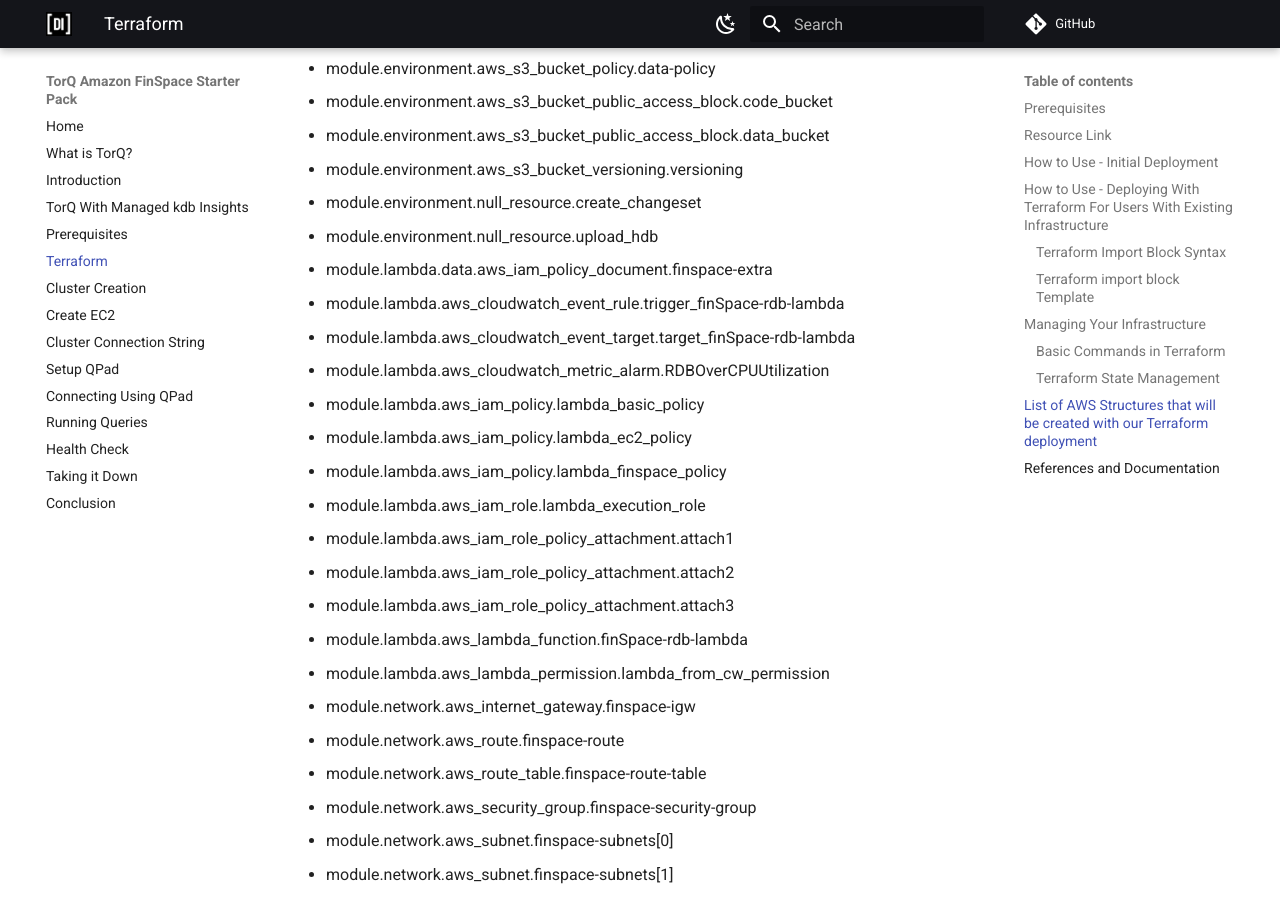
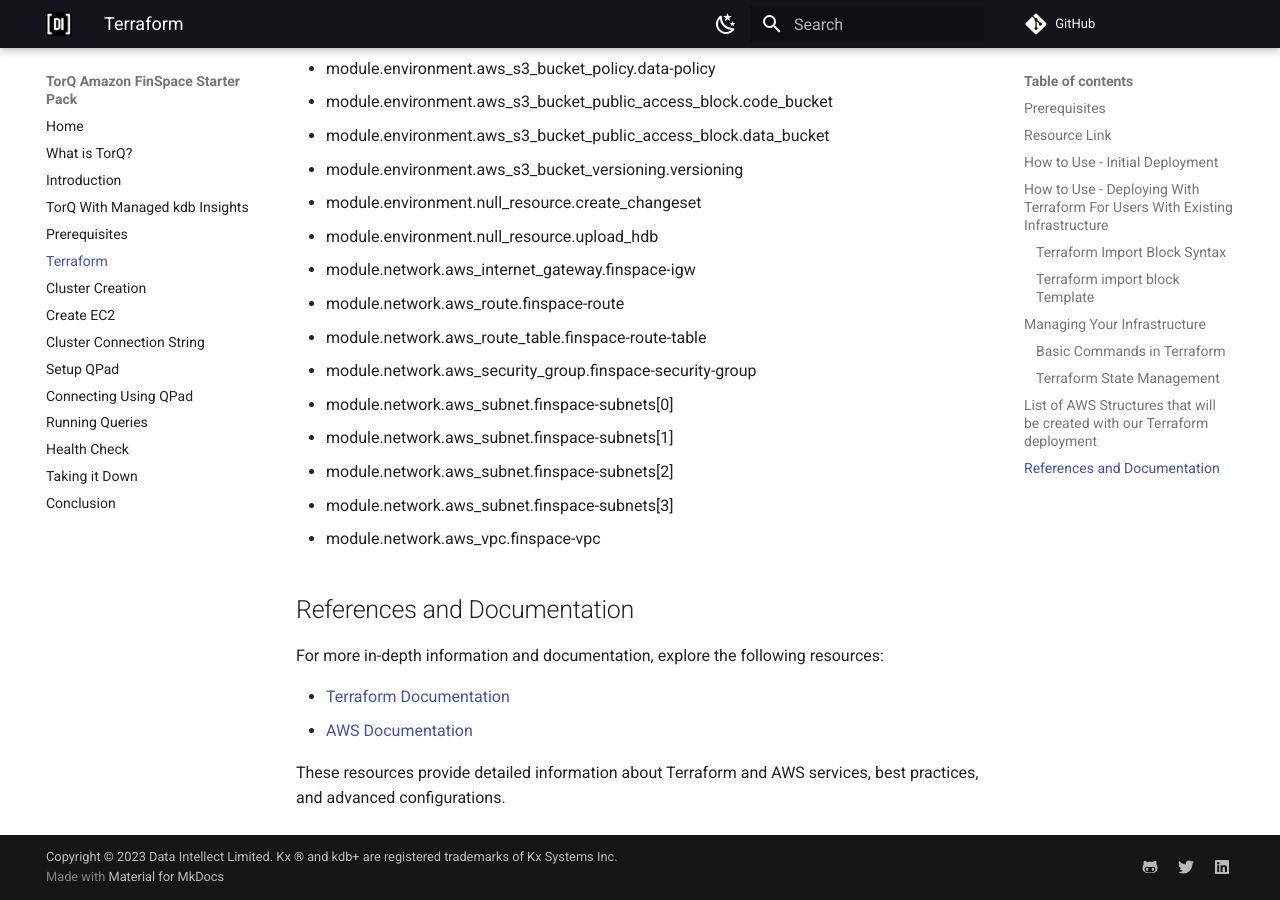
Before and after one commit to DataIntellectTech/TorQ-Amazon-FinSpace-Starter-Pack, an MkDocs documentation site: the page built from docs/05-terraform.md, in a window 1280 px wide and 900 px high, scrolled down 5716 px. Built offline with MkDocs 1.6.1 and Material for MkDocs 9.7.7, drawn with Linux system fonts in a browser that asks for light colours; comment, search, counter and statistics services are not loaded.

Commit message:
remove lambda resources from reference

```diff
--- a/docs/05-terraform.md
+++ b/docs/05-terraform.md
@@ -131,19 +131,6 @@
 * module.environment.aws_s3_bucket_versioning.versioning
 * module.environment.null_resource.create_changeset
 * module.environment.null_resource.upload_hdb
-* module.lambda.data.aws_iam_policy_document.finspace-extra
-* module.lambda.aws_cloudwatch_event_rule.trigger_finSpace-rdb-lambda
-* module.lambda.aws_cloudwatch_event_target.target_finSpace-rdb-lambda
-* module.lambda.aws_cloudwatch_metric_alarm.RDBOverCPUUtilization
-* module.lambda.aws_iam_policy.lambda_basic_policy
-* module.lambda.aws_iam_policy.lambda_ec2_policy
-* module.lambda.aws_iam_policy.lambda_finspace_policy
-* module.lambda.aws_iam_role.lambda_execution_role
-* module.lambda.aws_iam_role_policy_attachment.attach1
-* module.lambda.aws_iam_role_policy_attachment.attach2
-* module.lambda.aws_iam_role_policy_attachment.attach3
-* module.lambda.aws_lambda_function.finSpace-rdb-lambda
-* module.lambda.aws_lambda_permission.lambda_from_cw_permission
 * module.network.aws_internet_gateway.finspace-igw
 * module.network.aws_route.finspace-route
 * module.network.aws_route_table.finspace-route-table
```
